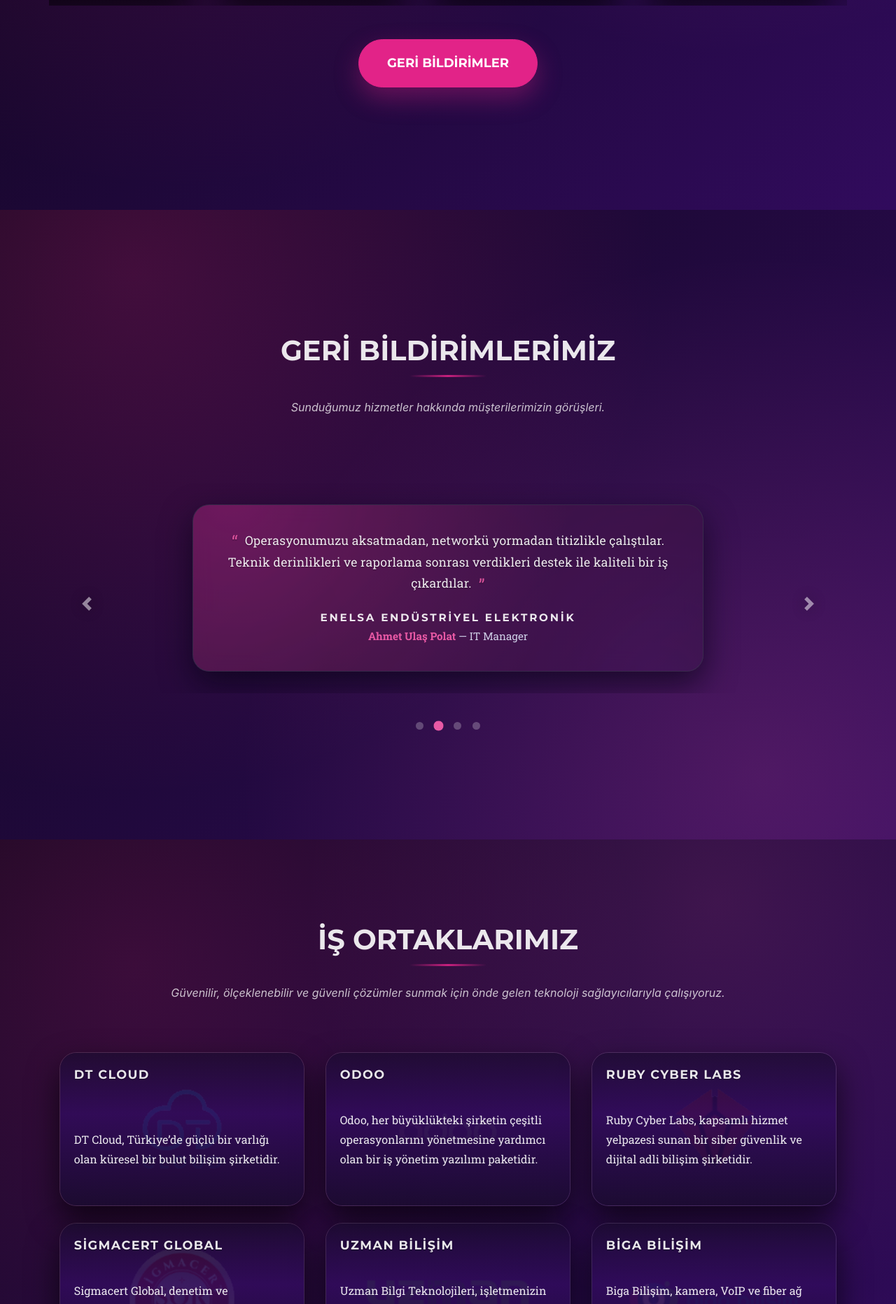
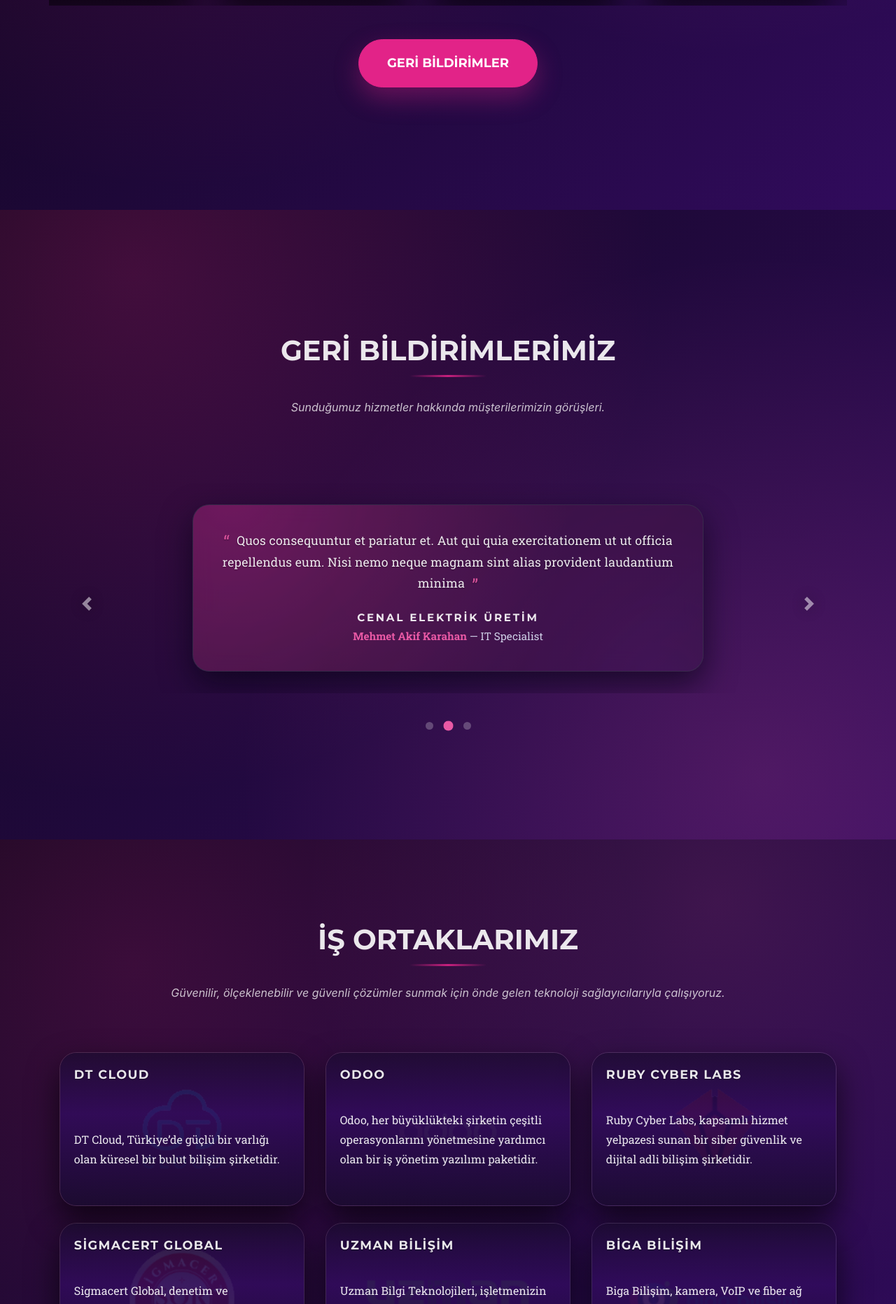
Before and after one commit to ValienteTechnologies/ValienteTechnologies.github.io, a Jekyll site: the page built from index.md, in a window 1280 px wide. Shown: the part 3300-5164 px from the top of the page at 70% size. Built offline with Jekyll 4.4.1, drawn with Linux system fonts in a browser that asks for light colours; some web fonts are replaced.

Commit message:
update tstm names

```diff
--- a/_data/sitetext.yml
+++ b/_data/sitetext.yml
@@ -146,20 +146,15 @@
         title: "IT Manager"
         quote: "Operasyonumuzu aksatmadan, networkü yormadan titizlikle çalıştılar. Teknik derinlikleri ve raporlama sonrası verdikleri destek ile kaliteli bir iş çıkardılar."
 
-      - company: "test1"
-        person: "Ad Soyad"
-        title: "Unvan"
-        quote: "Valiente Technologies ile çalışmak, güvenlik duruşumuzu bir üst seviyeye taşıdı."
+      - company: "CENAL Elektrik Üretim"
+        person: "Mehmet Akif Karahan"
+        title: "IT Specialist"
+        quote: "Quos consequuntur et pariatur et. Aut qui quia exercitationem ut ut officia repellendus eum. Nisi nemo neque magnam sint alias provident laudantium minima"
 
-      - company: "test2"
-        person: "Ad Soyad"
-        title: "Unvan"
-        quote: "Valiente Technologies ile çalışmak, güvenlik duruşumuzu bir üst seviyeye taşıdı."
-
-      - company: "Örnektest3"
-        person: "Ad Soyad"
-        title: "Unvan"
-        quote: "Valiente Technologies ile çalışmak, güvenlik duruşumuzu bir üst seviyeye taşıdı."
+      - company: "Megasaray Hotels"
+        person: "Şükrü Kavurmacı"
+        title: "Group IT Manager"
+        quote: "A quaerat ea doloribus ut iure unde. Illo quia ut officia natus quis quaerat. Dolore nihil eum aliquam rerum possimus consequatur nulla. Labore voluptatem hic sit"
 
   contact:
     title: "İletişime Geçin"
```
